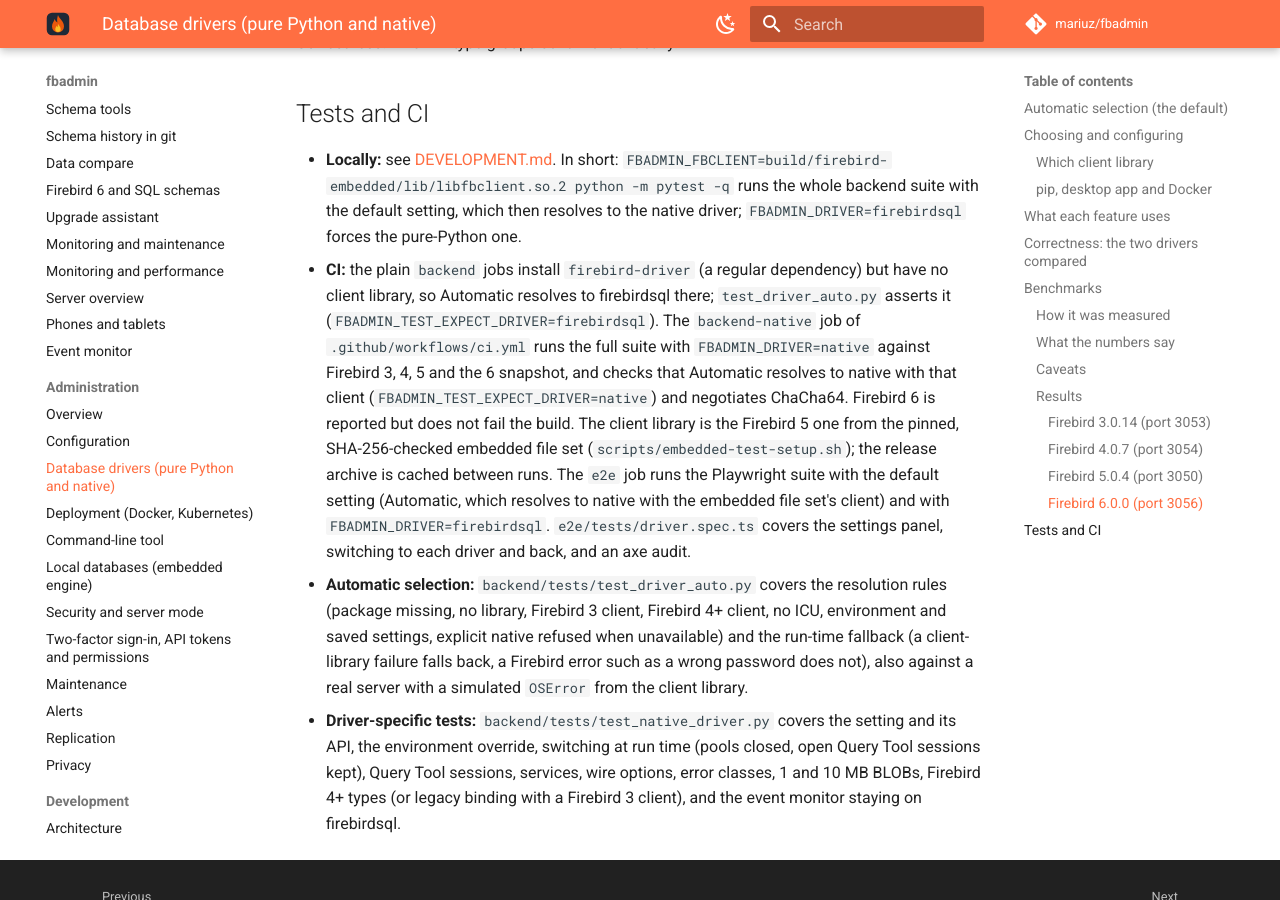
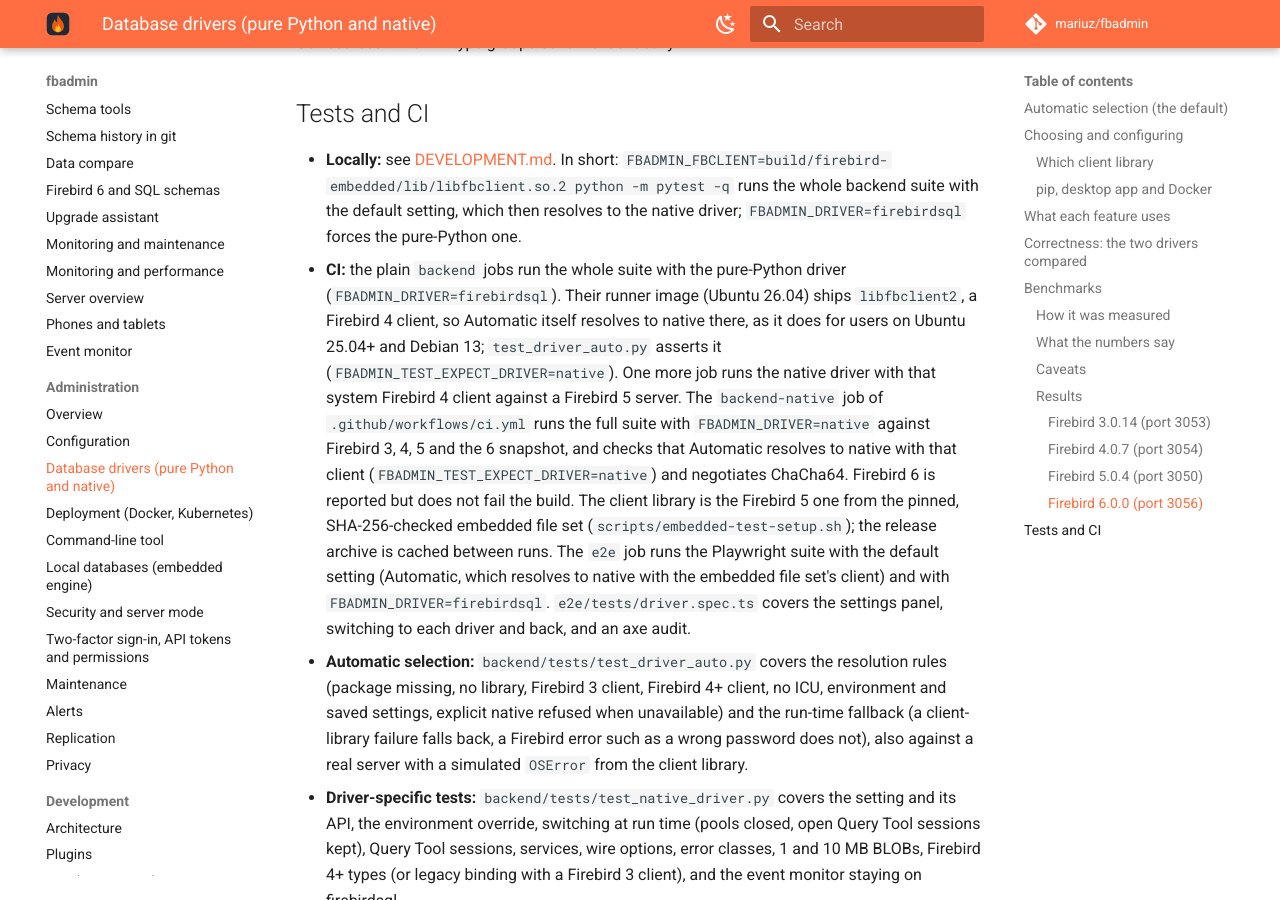
Before and after one commit to mariuz/fbadmin, an MkDocs documentation site: the page built from docs/DRIVERS.md, in a window 1280 px wide and 900 px high, scrolled down 14990 px. Built offline with MkDocs 1.6.1 and Material for MkDocs 9.7.7, drawn with Linux system fonts in a browser that asks for light colours; comment, search, counter and statistics services are not loaded.

Commit message:
CI: Automatic resolves to native on the ubuntu-26.04 runners (system libfbclient2, Firebird 4)
The pure-driver jobs force FBADMIN_DRIVER=firebirdsql for the suite; test_driver_auto.py ignores
it and now expects native there, matching what users on Ubuntu 25.04+/Debian 13 get.

Co-Authored-By: Claude Opus 5.5 <noreply@anthropic.com>
Claude-Session: https://claude.ai/code/session_01LswCuZ9FBUgatFktSaCaMj

```diff
--- a/docs/DRIVERS.md
+++ b/docs/DRIVERS.md
@@ -413,9 +413,12 @@ Correctness: 12 of 12 type groups serialize identically.
   `FBADMIN_FBCLIENT=build/firebird-embedded/lib/libfbclient.so.2 python -m pytest -q` runs the
   whole backend suite with the default setting, which then resolves to the native driver;
   `FBADMIN_DRIVER=firebirdsql` forces the pure-Python one.
-- **CI:** the plain `backend` jobs install `firebird-driver` (a regular dependency) but have no
-  client library, so Automatic resolves to firebirdsql there; `test_driver_auto.py` asserts it
-  (`FBADMIN_TEST_EXPECT_DRIVER=firebirdsql`). The `backend-native` job of
+- **CI:** the plain `backend` jobs run the whole suite with the pure-Python driver
+  (`FBADMIN_DRIVER=firebirdsql`). Their runner image (Ubuntu 26.04) ships `libfbclient2`, a
+  Firebird 4 client, so Automatic itself resolves to native there, as it does for users on
+  Ubuntu 25.04+ and Debian 13; `test_driver_auto.py` asserts it
+  (`FBADMIN_TEST_EXPECT_DRIVER=native`). One more job runs the native driver with that system
+  Firebird 4 client against a Firebird 5 server. The `backend-native` job of
   `.github/workflows/ci.yml` runs the full suite with `FBADMIN_DRIVER=native` against
   Firebird 3, 4, 5 and the 6 snapshot, and checks that Automatic resolves to native with that
   client (`FBADMIN_TEST_EXPECT_DRIVER=native`) and negotiates ChaCha64. Firebird 6 is
```
Also changed, not shown: 1 other file.
